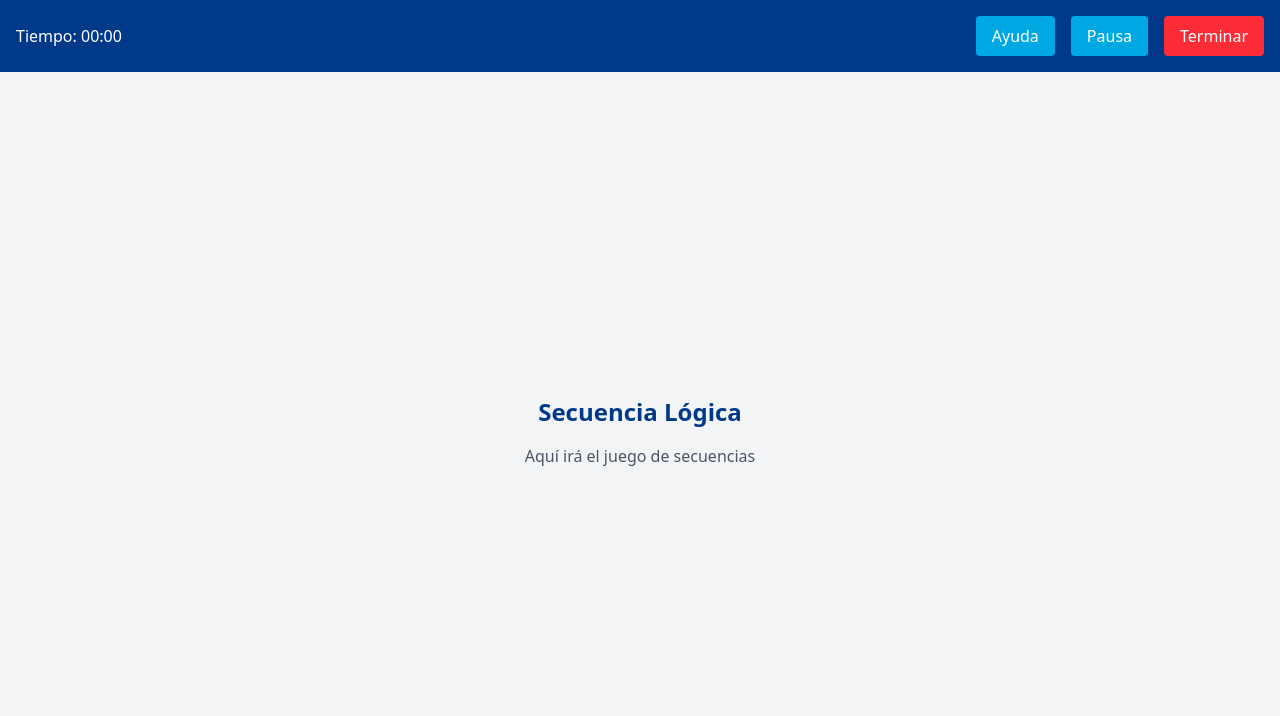
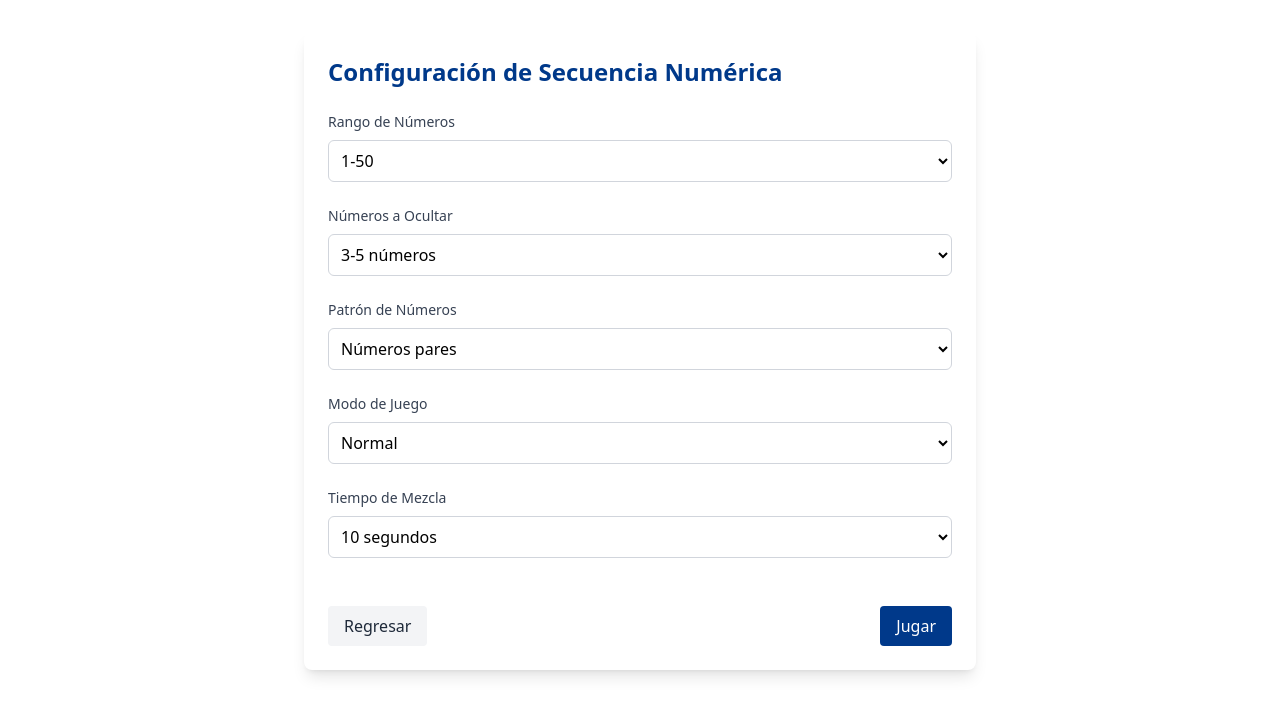
Before and after one commit to Ketif2/InteractiveGames, a React (Vite) app in the folder client/: page /games/sequence/play in a window 1280 px wide. Shown: the top 716 px of the page. Built offline with nearby package versions, Linux system fonts and the light colour scheme; no server answers.

Commit message:
Refactor sequence service to use class structure, implement sequence generation logic, and improve error handling

```diff
--- a/client/src/pages/games/config/SequenceConfig.jsx
+++ b/client/src/pages/games/config/SequenceConfig.jsx
@@ -8,8 +8,11 @@ const SequenceConfig = () => {
     const patientId = searchParams.get('patient');
 
     const [config, setConfig] = useState({
-        difficulty: 'medium',
-        hideImages: false,
+        numberRange: '1-50',
+        hiddenCount: '3-5',
+        pattern: 'even',
+        shuffleTime: 10,
+        gameMode: 'normal',
         sequenceCount: 1
     });
 
@@ -17,10 +20,10 @@ const SequenceConfig = () => {
     const [error, setError] = useState('');
 
     const handleConfigChange = (e) => {
-        const { name, type, checked, value } = e.target;
+        const { name, value } = e.target;
         setConfig(prev => ({
             ...prev,
-            [name]: type === 'checkbox' ? checked : value
+            [name]: value
         }));
     };
 
@@ -33,14 +36,14 @@ const SequenceConfig = () => {
         setError('');
 
         try {
-            // Obtenemos las secuencias según la dificultad seleccionada
-            const sequences = await sequenceService.getSequences(config.difficulty);
-            const configResponse = await sequenceService.saveConfig(1, config); // 1 es un sessionId temporal
+            const configResponse = await sequenceService.saveConfig({
+                ...config,
+                patientId
+            });
 
             navigate('/games/sequence/play', {
                 state: {
                     config,
-                    sequences: sequences.slice(0, config.sequenceCount),
                     configId: configResponse.configId,
                     patientId
                 }
@@ -65,7 +68,7 @@ const SequenceConfig = () => {
         <div className="container mx-auto px-4 py-8">
             <div className="max-w-2xl mx-auto bg-white rounded-lg shadow-lg p-6">
                 <h2 className="text-2xl font-bold text-[#00398A] mb-6">
-                    Configuración de Secuencia Lógica
+                    Configuración de Secuencia Numérica
                 </h2>
 
                 {error && (
@@ -75,50 +78,91 @@ const SequenceConfig = () => {
                 )}
 
                 <div className="space-y-6">
-                    {/* Dificultad */}
+                    {/* Rango de Números */}
                     <div className="space-y-2">
                         <label className="block text-sm font-medium text-gray-700">
-                            Dificultad
+                            Rango de Números
                         </label>
                         <select
-                            name="difficulty"
-                            value={config.difficulty}
+                            name="numberRange"
+                            value={config.numberRange}
                             onChange={handleConfigChange}
                             className="mt-1 block w-full rounded-md border-gray-300 shadow-sm p-2 focus:border-[#00398A] focus:ring focus:ring-[#00398A] focus:ring-opacity-50"
                         >
-                            <option value="medium">Media (6 imágenes por cadena)</option>
-                            <option value="complex">Compleja (8 imágenes por cadena)</option>
+                            <option value="1-50">1-50</option>
+                            <option value="100-200">100-200</option>
+                            <option value="500-1000">500-1000</option>
+                            <option value="1000+">1000+</option>
                         </select>
                     </div>
 
-                    {/* Esconder imágenes */}
-                    <div className="flex items-center space-x-2">
-                        <input
-                            type="checkbox"
-                            id="hideImages"
-                            name="hideImages"
-                            checked={config.hideImages}
-                            onChange={handleConfigChange}
-                            className="h-4 w-4 rounded border-gray-300 text-[#00398A] focus:ring-[#00398A]"
-                        />
-                        <label htmlFor="hideImages" className="text-sm font-medium text-gray-700">
-                            Esconder imágenes (mostrar por 3 segundos al hacer clic)
-                        </label>
-                    </div>
-
-                    {/* Cantidad de Cadenas */}
+                    {/* Números a Ocultar */}
                     <div className="space-y-2">
                         <label className="block text-sm font-medium text-gray-700">
-                            Número de Cadenas
+                            Números a Ocultar
                         </label>
                         <select
-                            name="sequenceCount"
-                            value={config.sequenceCount}
+                            name="hiddenCount"
+                            value={config.hiddenCount}
                             onChange={handleConfigChange}
                             className="mt-1 block w-full rounded-md border-gray-300 shadow-sm p-2 focus:border-[#00398A] focus:ring focus:ring-[#00398A] focus:ring-opacity-50"
                         >
-                            <option value={1}>1 Cadena</option>
-                            <option value={2}>2 Cadenas</option>
+                            <option value="3-5">3-5 números</option>
+                            <option value="6-10">6-10 números</option>
+                            <option value="11-15">11-15 números</option>
+                            <option value="16+">16+ números</option>
+                        </select>
+                    </div>
+
+                    {/* Patrón */}
+                    <div className="space-y-2">
+                        <label className="block text-sm font-medium text-gray-700">
+                            Patrón de Números
+                        </label>
+                        <select
+                            name="pattern"
+                            value={config.pattern}
+                            onChange={handleConfigChange}
+                            className="mt-1 block w-full rounded-md border-gray-300 shadow-sm p-2 focus:border-[#00398A] focus:ring focus:ring-[#00398A] focus:ring-opacity-50"
+                        >
+                            <option value="even">Números pares</option>
+                            <option value="odd">Números impares</option>
+                            <option value="sequence">Secuencia + n</option>
+                            <option value="position">Posición (esquinas/medios)</option>
+                        </select>
+                    </div>
+
+                    {/* Modo de Juego */}
+                    <div className="space-y-2">
+                        <label className="block text-sm font-medium text-gray-700">
+                            Modo de Juego
+                        </label>
+                        <select
+                            name="gameMode"
+                            value={config.gameMode}
+                            onChange={handleConfigChange}
+                            className="mt-1 block w-full rounded-md border-gray-300 shadow-sm p-2 focus:border-[#00398A] focus:ring focus:ring-[#00398A] focus:ring-opacity-50"
+                        >
+                            <option value="normal">Normal</option>
+                            <option value="fade">Desvanecimiento</option>
+                            <option value="memory">Memoria (5s)</option>
+                        </select>
+                    </div>
+
+                    {/* Tiempo de Mezcla */}
+                    <div className="space-y-2">
+                        <label className="block text-sm font-medium text-gray-700">
+                            Tiempo de Mezcla
+                        </label>
+                        <select
+                            name="shuffleTime"
+                            value={config.shuffleTime}
+                            onChange={handleConfigChange}
+                            className="mt-1 block w-full rounded-md border-gray-300 shadow-sm p-2 focus:border-[#00398A] focus:ring focus:ring-[#00398A] focus:ring-opacity-50"
+                        >
+                            <option value={10}>10 segundos</option>
+                            <option value={20}>20 segundos</option>
+                            <option value={30}>30 segundos</option>
                         </select>
                     </div>
 
--- a/client/src/pages/games/sequence/SequenceGame.jsx
+++ b/client/src/pages/games/sequence/SequenceGame.jsx
@@ -1,53 +1,193 @@
-import React from 'react';
-import { useLocation, useNavigate } from 'react-router-dom';
+import React, { useState } from 'react';
+import { useNavigate, useSearchParams } from 'react-router-dom';
+import { sequenceService } from '../../../services/sequenceService';
 
-const SequenceGame = () => {
-    const location = useLocation();
+const SequenceConfig = () => {
     const navigate = useNavigate();
-    const { config, sequences, configId, patientId } = location.state || {};
+    const [searchParams] = useSearchParams();
+    const patientId = searchParams.get('patient');
 
-    const handleFinishGame = () => {
-        navigate('/games/sequence/end', {
+    const [error, setError] = useState('');
+    const [loading, setLoading] = useState(false);
+
+    // Configuración inicial
+    const [config, setConfig] = useState({
+        numberRange: '1-50',
+        hiddenCount: '3-5',
+        pattern: 'even',
+        shuffleTime: 10,
+        gameMode: 'normal'
+    });
+
+    const handleConfigChange = (name, value) => {
+        setConfig(prev => ({
+            ...prev,
+            [name]: value
+        }));
+    };
+
+    const handleBack = () => {
+        navigate(`/games/${patientId}`);
+    };
+
+    const handlePlay = async () => {
+        setLoading(true);
+        setError('');
+
+        try {
+            // En lugar de hacer una llamada real al backend,
+            // usamos nuestro servicio con datos mock
+            const configResponse = await sequenceService.saveConfig({
+                ...config,
+                patientId
+            });
+
+            // Generamos la secuencia localmente
+            const sequence = await sequenceService.generateSequence(config);
+
+            // Navegamos al juego con los datos necesarios
+            navigate('/games/sequence/play', {
                 state: {
-                configId,
-                patientId,
-                stats: {
-                    // Aquí irán las estadísticas del juego
-                }
+                    config,
+                    sequence,
+                    configId: configResponse.configId,
+                    patientId
                 }
             });
+        } catch (error) {
+            setError('Error al iniciar el juego. Por favor, intente nuevamente.');
+            console.error('Error:', error);
+        } finally {
+            setLoading(false);
+        }
     };
 
+    if (loading) {
         return (
-        <div className="fixed inset-0 bg-gray-100">
-            {/* Barra superior con tiempo y controles */}
-            <div className="absolute top-0 left-0 right-0 bg-[#00398A] text-white p-4 flex justify-between items-center">
-                <div>Tiempo: 00:00</div>
-                <div className="flex gap-4">
-                    <button className="bg-[#00A8E3] px-4 py-2 rounded">Ayuda</button>
-                    <button className="bg-[#00A8E3] px-4 py-2 rounded">Pausa</button>
+            <div className="flex justify-center items-center min-h-screen">
+                <div className="animate-spin rounded-full h-12 w-12 border-b-2 border-[#00398A]"></div>
+            </div>
+        );
+    }
+
+    return (
+        <div className="container mx-auto px-4 py-8">
+            <div className="max-w-2xl mx-auto bg-white rounded-lg shadow-lg p-6">
+                <h2 className="text-2xl font-bold text-[#00398A] mb-6">
+                    Configuración de Secuencia Numérica
+                </h2>
+
+                {error && (
+                    <div className="mb-4 p-4 bg-red-100 text-red-700 rounded-md">
+                        {error}
+                    </div>
+                )}
+
+                <div className="space-y-6">
+                    {/* Rango de Números */}
+                    <div>
+                        <label className="block text-sm font-medium text-gray-700 mb-2">
+                            Rango de Números
+                        </label>
+                        <select
+                            value={config.numberRange}
+                            onChange={(e) => handleConfigChange('numberRange', e.target.value)}
+                            className="w-full p-2 border border-gray-300 rounded-md focus:ring-2 focus:ring-[#00398A]"
+                        >
+                            <option value="1-50">1-50</option>
+                            <option value="100-200">100-200</option>
+                            <option value="500-1000">500-1000</option>
+                            <option value="1000+">1000+</option>
+                        </select>
+                    </div>
+
+                    {/* Números a Ocultar */}
+                    <div>
+                        <label className="block text-sm font-medium text-gray-700 mb-2">
+                            Números a Ocultar
+                        </label>
+                        <select
+                            value={config.hiddenCount}
+                            onChange={(e) => handleConfigChange('hiddenCount', e.target.value)}
+                            className="w-full p-2 border border-gray-300 rounded-md focus:ring-2 focus:ring-[#00398A]"
+                        >
+                            <option value="3-5">3-5 números</option>
+                            <option value="6-10">6-10 números</option>
+                            <option value="11-15">11-15 números</option>
+                            <option value="16+">16+ números</option>
+                        </select>
+                    </div>
+
+                    {/* Patrón */}
+                    <div>
+                        <label className="block text-sm font-medium text-gray-700 mb-2">
+                            Patrón de Números
+                        </label>
+                        <select
+                            value={config.pattern}
+                            onChange={(e) => handleConfigChange('pattern', e.target.value)}
+                            className="w-full p-2 border border-gray-300 rounded-md focus:ring-2 focus:ring-[#00398A]"
+                        >
+                            <option value="even">Números pares</option>
+                            <option value="odd">Números impares</option>
+                            <option value="sequence">Secuencia + n</option>
+                            <option value="position">Posición (esquinas/medios)</option>
+                        </select>
+                    </div>
+
+                    {/* Modo de Juego */}
+                    <div>
+                        <label className="block text-sm font-medium text-gray-700 mb-2">
+                            Modo de Juego
+                        </label>
+                        <select
+                            value={config.gameMode}
+                            onChange={(e) => handleConfigChange('gameMode', e.target.value)}
+                            className="w-full p-2 border border-gray-300 rounded-md focus:ring-2 focus:ring-[#00398A]"
+                        >
+                            <option value="normal">Normal</option>
+                            <option value="fade">Desvanecimiento</option>
+                            <option value="memory">Memoria (5s)</option>
+                        </select>
+                    </div>
+
+                    {/* Tiempo de Mezcla */}
+                    <div>
+                        <label className="block text-sm font-medium text-gray-700 mb-2">
+                            Tiempo de Mezcla
+                        </label>
+                        <select
+                            value={config.shuffleTime}
+                            onChange={(e) => handleConfigChange('shuffleTime', parseInt(e.target.value))}
+                            className="w-full p-2 border border-gray-300 rounded-md focus:ring-2 focus:ring-[#00398A]"
+                        >
+                            <option value={10}>10 segundos</option>
+                            <option value={20}>20 segundos</option>
+                            <option value={30}>30 segundos</option>
+                        </select>
+                    </div>
+
+                    {/* Botones */}
+                    <div className="flex justify-between pt-6">
                         <button
-                        onClick={handleFinishGame}
-                        className="bg-red-500 px-4 py-2 rounded"
+                            onClick={handleBack}
+                            className="px-4 py-2 bg-gray-100 text-gray-800 rounded hover:bg-gray-200 transition-colors"
+                            disabled={loading}
                         >
-                        Terminar
+                            Regresar
+                        </button>
+                        <button
+                            onClick={handlePlay}
+                            className="px-4 py-2 bg-[#00398A] text-white rounded hover:bg-[#002d6f] transition-colors"
+                            disabled={loading}
+                        >
+                            Jugar
                         </button>
                     </div>
-            </div>
-
-            {/* Área del juego */}
-            <div className="absolute inset-0 mt-16 p-4 flex items-center justify-center">
-                <div className="text-center">
-                    <h2 className="text-2xl font-bold text-[#00398A] mb-4">
-                        Secuencia Lógica
-                    </h2>
-                    <p className="text-gray-600">
-                        Aquí irá el juego de secuencias
-                    </p>
                 </div>
             </div>
         </div>
     );
 };
 
-export default SequenceGame;
+export default SequenceConfig;
```
Also changed, not shown: client/src/services/sequenceService.js (+65 -49 lines). Lines whose indentation alone changed are shown as unchanged.
